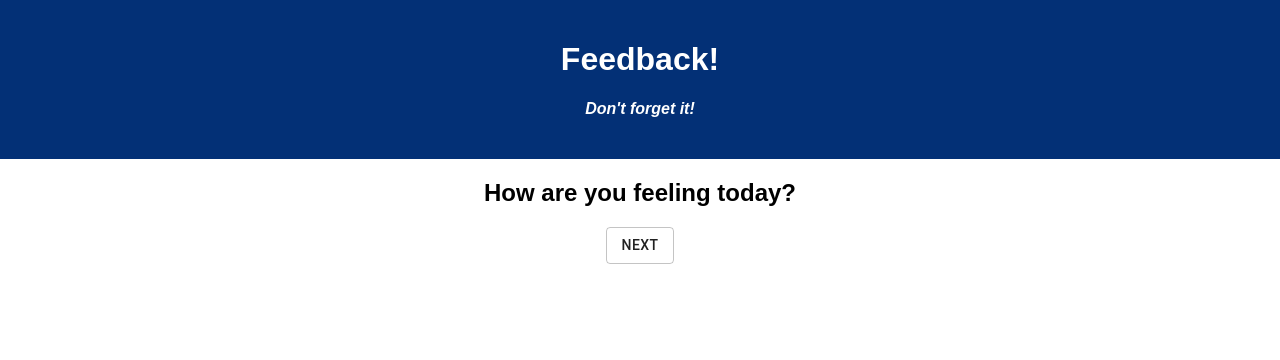
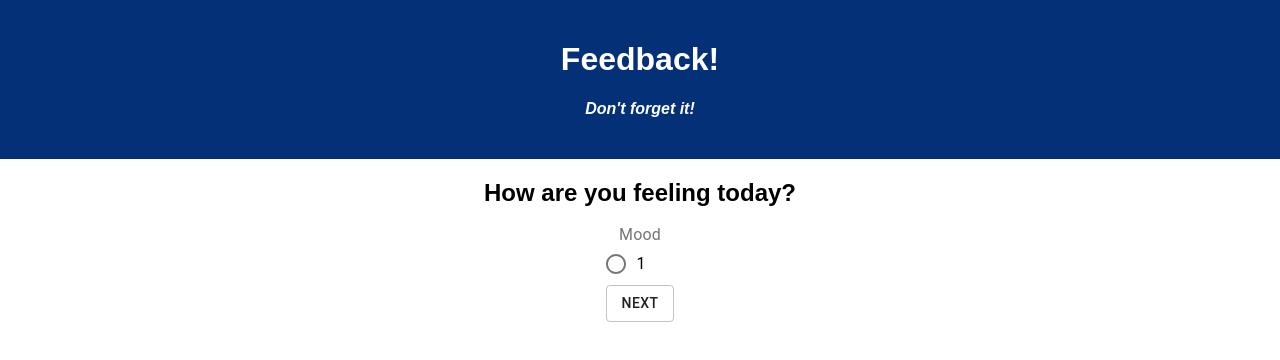
Before and after one commit to finstero/weekend-redux-feedback-loop, a React (Create React App) app: page /#/feeling in a window 1280 px wide. Shown: the top 360 px of the page. Built offline with nearby package versions, Linux system fonts and the light colour scheme.

Commit message:
working on radios in Feeling

```diff
--- a/src/components/App/App.jsx
+++ b/src/components/App/App.jsx
@@ -4,10 +4,9 @@ import './App.css';
 
 // router for different pages
 import { Route, HashRouter as Router } from "react-router-dom";
-import { useHistory } from 'react-router-dom';
 
 // material ui
-import Button from '@material-ui/core/Button';
+
 
 // components
 import Feeling from '../Feeling/Feeling';
--- a/src/components/Feeling/Feeling.js
+++ b/src/components/Feeling/Feeling.js
@@ -1,22 +1,40 @@
-import {useHistory} from 'react-router-dom';
+import { useHistory } from 'react-router-dom';
+import { useState } from 'react';
 
+// material ui
 import Button from '@material-ui/core/Button';
+import Radio from '@material-ui/core/Radio';
+import RadioGroup from '@material-ui/core/RadioGroup';
+import FormControlLabel from '@material-ui/core/FormControlLabel';
+import FormControl from '@material-ui/core/FormControl';
+import FormLabel from '@material-ui/core/FormLabel';
 
-function Feeling () {
+function Feeling() {
 
     const history = useHistory();
 
+    const [value, setValue] = useState('');
+
+    const handleChange = (event) => {
+        setValue(event.target.value);
+    }
     const nextPage = () => {
         history.push('/understanding')
     }
 
-
-    return(
+    return (
         <>
             <h2>How are you feeling today?</h2>
-            <Button onClick={nextPage} variant="outlined">Next</Button>
+            <FormControl>
+                <FormLabel component="legend">Mood</FormLabel>
+                <RadioGroup aria-label="feeling" name="mood" value={value} onChange={handleChange}>
+                    <FormControlLabel value="1" control={<Radio />} label="1" />
+                </RadioGroup>
+                <Button onClick={nextPage} variant="outlined">Next</Button>
+            </FormControl>
         </>
     )
+
 }
 
 export default Feeling;
--- a/src/components/Home/Home.js
+++ b/src/components/Home/Home.js
@@ -7,7 +7,7 @@ function Home() {
     const history = useHistory();
 
     const nextPage = () => {
-      history.push('/feeling')
+        history.push('/feeling')
     }
 
     return (
```
